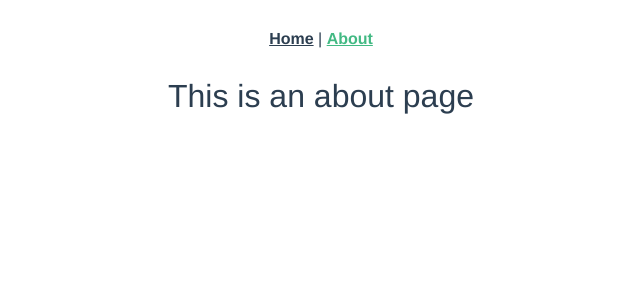
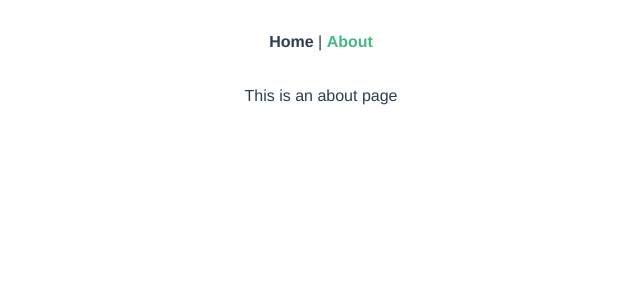
Before and after one commit to Yin-Freedom/code-generate-frontend-vue, a Vue app: page /about in a window 1280 px wide. Shown: the top 300 px of the page, without its empty margins (319-959 px from the left). Built offline with nearby package versions, Linux system fonts and the light colour scheme.

Commit message:
feat: use tailwind as css

```diff
--- a/package.json
+++ b/package.json
@@ -22,11 +22,14 @@
     "@vue/cli-plugin-typescript": "~5.0.0",
     "@vue/cli-service": "~5.0.0",
     "@vue/eslint-config-typescript": "^9.1.0",
+    "autoprefixer": "^10.4.21",
     "eslint": "^8.57.1",
     "eslint-config-prettier": "^8.3.0",
     "eslint-plugin-prettier": "^4.0.0",
     "eslint-plugin-vue": "^8.0.3",
+    "postcss": "^8.5.6",
     "prettier": "^2.4.1",
+    "tailwindcss": "^3.4.17",
     "typescript": "~4.5.5",
     "vue-eslint-parser": "^10.2.0"
   }
--- /dev/null
+++ b/postcss.config.js
@@ -0,0 +1,8 @@
+// PostCSS configuration file
+// Documentation: https://postcss.org/docs/postcss-config
+module.exports = {
+  plugins: {
+    tailwindcss: {},
+    autoprefixer: {},
+  },
+};
--- /dev/null
+++ b/src/assets/css/app.css
@@ -0,0 +1,3 @@
+@tailwind base;
+@tailwind components;
+@tailwind utilities;
--- a/src/main.ts
+++ b/src/main.ts
@@ -6,4 +6,7 @@
 import Antd from 'ant-design-vue';
 import 'ant-design-vue/dist/reset.css';
 
+// css
+import './assets/css/app.css';
+
 createApp(App).use(Antd).use(router).mount('#app');
--- /dev/null
+++ b/tailwind.config.js
@@ -0,0 +1,9 @@
+// Tailwind CSS configuration file
+// Documentation: https://tailwindcss.com/docs/configuration
+module.exports = {
+  content: ['./index.html', './src/**/*.{vue,js,ts,jsx,tsx}'],
+  theme: {
+    extend: {},
+  },
+  plugins: [],
+};
```
Also changed, not shown: 1 other file (tests, documents, lock files or other folders).
